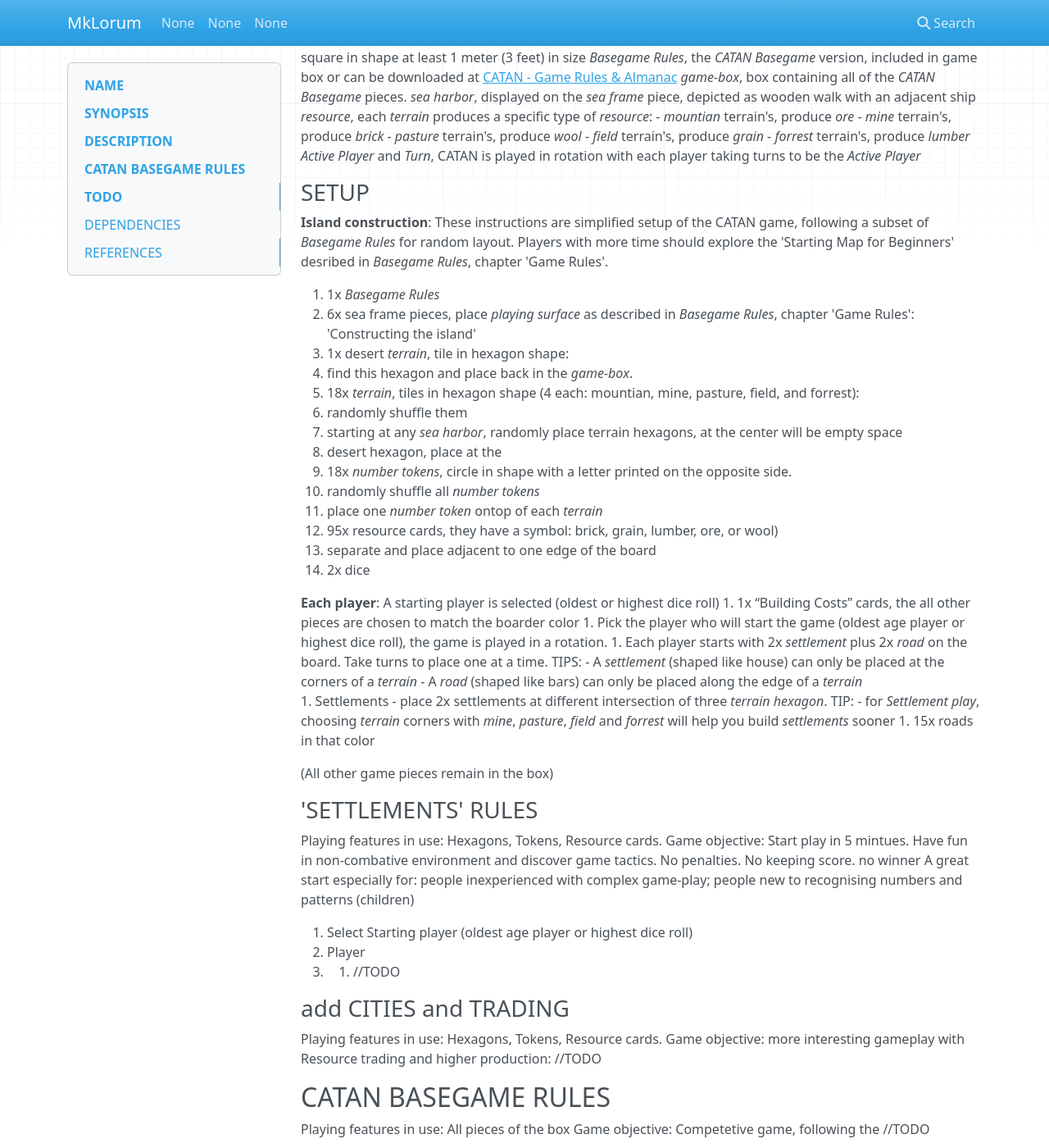
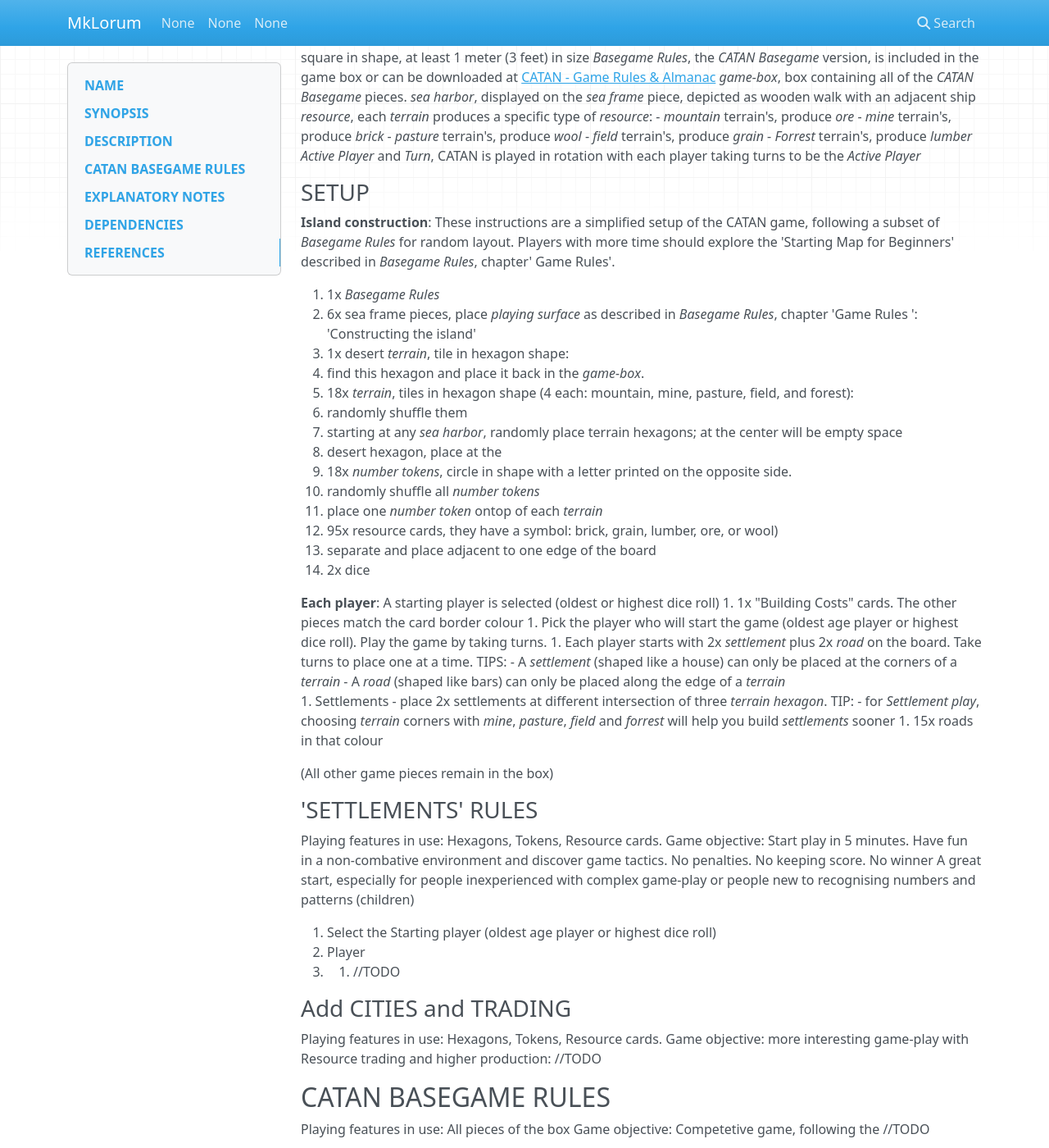
Before and after one commit to dank8/MinimumViableOperate, an MkDocs documentation site: the page built from docs/com.catan/basegame-mvo.md, in a window 1280 px wide and 1400 px high, scrolled down 407 px. Shown: the whole window at 82% size. Built offline with MkDocs 1.6.1, drawn with Linux system fonts in a browser that asks for light colours; nearby versions of some CDN libraries; some of the changed text lies outside the part shown.

Commit message:
plain english and correct grammar and spelling

```diff
--- a/docs/com.catan/basegame-mvo.md
+++ b/docs/com.catan/basegame-mvo.md
@@ -1,40 +1,40 @@
 ## NAME
- CATAN Basegame, a minimum viable operating instruction for package catan
+ CATAN Basegame, a minimum viable operating instruction for package Catan
 
 ## SYNOPSIS
 none
 
 ## DESCRIPTION
-Working examples of how to start playing CATAN Basegame in less than 5 minutes.
+How to start playing CATAN Basegame in less than 5 minutes.
 
 > "Picture youreself in the era of discoeries: after a long voyage of great deprivation, your ships have finally reached the coast of an uncharted island. Its name shall be Catan!" [catan.com, 2023][1]
 
 ### Terms and concepts
 *CATAN Basegame*, the original version of CATAN board game
-*playing surface*, a flat and stable surface area, square in shape at least 1 meter (3 feet) in size
-*Basegame Rules*, the *CATAN Basegame* version, included in game box or can be downloaded  at [CATAN - Game Rules & Almanac][1]
+*playing surface*, a flat and stable surface area, square in shape, at least 1 meter (3 feet) in size
+*Basegame Rules*, the *CATAN Basegame* version, is included in the game box or can be downloaded  at [CATAN - Game Rules & Almanac][1]
 *game-box*, box containing all of the *CATAN Basegame* pieces.
 *sea harbor*, displayed on the *sea frame* piece, depicted as wooden walk with an adjacent ship
 *resource*, each *terrain* produces a specific type of *resource*:
-- *mountian* terrain's, produce *ore*
+- *mountain* terrain's, produce *ore*
 - *mine* terrain's, produce *brick*
 - *pasture* terrain's, produce *wool*
 - *field* terrain's, produce *grain*
-- *forrest* terrain's, produce *lumber*
+- *Forrest* terrain's, produce *lumber*
 *Active Player* and *Turn*, CATAN is played in rotation with each player taking turns to be the *Active Player*
 
 ### SETUP
 
 **Island construction**:
-These instructions are simplified setup of the CATAN game, following a subset of *Basegame Rules* for random layout. Players with more time should explore the 'Starting Map for Beginners' desribed in *Basegame Rules*, chapter 'Game Rules'.
+These instructions are a simplified setup of the CATAN game, following a subset of *Basegame Rules* for random layout. Players with more time should explore the 'Starting Map for Beginners' described in *Basegame Rules*, chapter' Game Rules'.
 
 1. 1x *Basegame Rules*
-1. 6x sea frame pieces, place *playing surface* as described in *Basegame Rules*, chapter 'Game Rules': 'Constructing the island'
+1. 6x sea frame pieces, place *playing surface* as described in *Basegame Rules*, chapter 'Game Rules ': 'Constructing the island'
 1. 1x desert *terrain*, tile in hexagon shape:
-   - find this hexagon and place back in the *game-box*.
-1. 18x *terrain*, tiles in hexagon shape (4 each: mountian, mine, pasture, field, and forrest):
+   - find this hexagon and place it back in the *game-box*.
+1. 18x *terrain*, tiles in hexagon shape (4 each: mountain, mine, pasture, field, and forest):
    - randomly shuffle them
-   - starting at any *sea harbor*, randomly place terrain hexagons, at the center will be empty space
+   - starting at any *sea harbor*, randomly place terrain hexagons; at the center will be empty space
    - desert hexagon, place at the
 1. 18x *number tokens*, circle in shape with a letter printed on the opposite side.
    - randomly shuffle all *number tokens*
@@ -45,29 +45,29 @@ These instructions are simplified setup of the CATAN game, following a subset of
 
 **Each player**:
 A starting player is selected (oldest or highest dice roll)
-1. 1x “Building Costs” cards, the all other pieces are chosen to match the boarder color
-1. Pick the player who will start the game (oldest age player or highest dice roll), the game is played in a rotation.
+1. 1x "Building Costs" cards. The other pieces match the card border colour
+1. Pick the player who will start the game (oldest age player or highest dice roll). Play the game by taking turns.
 1. Each player starts with 2x *settlement* plus 2x *road* on the board. Take turns to place one at a time. TIPS:
-   - A *settlement* (shaped like house) can only be placed at the corners of a *terrain*
+   - A *settlement* (shaped like a house) can only be placed at the corners of a *terrain*
    - A *road* (shaped like bars) can only be placed along the edge of a *terrain*
 1. Settlements
    - place 2x settlements at different intersection of three *terrain hexagon*. TIP:
      - for *Settlement play*, choosing *terrain* corners with *mine*, *pasture*, *field* and *forrest* will help you build *settlements* sooner
-1. 15x roads in that color
+1. 15x roads in that colour
 
 (All other game pieces remain in the box)
 
 ### 'SETTLEMENTS' RULES
 Playing features in use: Hexagons, Tokens, Resource cards.
-Game objective: Start play in 5 mintues. Have fun in non-combative environment and discover game tactics. No penalties. No keeping score. no winner A great start especially for: people inexperienced with complex game-play; people new to recognising numbers and patterns (children)
+Game objective: Start play in 5 minutes. Have fun in a non-combative environment and discover game tactics. No penalties. No keeping score. No winner A great start, especially for people inexperienced with complex game-play or people new to recognising numbers and patterns (children)
 
-1. Select Starting player (oldest age player or highest dice roll)
+1. Select the Starting player (oldest age player or highest dice roll)
 1. Player
 2. 1. //TODO
 
-### add CITIES and TRADING
+### Add CITIES and TRADING
 Playing features in use: Hexagons, Tokens, Resource cards.
-Game objective: more interesting gameplay with Resource trading and higher production:
+Game objective: more interesting game-play with Resource trading and higher production:
 //TODO
 
 ## CATAN BASEGAME RULES
@@ -75,9 +75,9 @@ Playing features in use: All pieces of the box
 Game objective: Competetive game, following the
 //TODO
 
-### EXPLANATORY NOTES
+## EXPLANATORY NOTES
 
-1. # ️TODO
+1. [NONE]
 
 ## DEPENDENCIES
 
```
Also changed, not shown: !-mvo.md (+4 -4 lines), README.md (+44 -45 lines), docs/com.git-scm/git-mvo.md (+91 -59 lines), docs/com.github/gh-mvo.md (+14 -6 lines), docs/org.gnu/sed-mvo.md (+17 -15 lines), docs/org.opengroup/scripting-mvo.md (+14 -13 lines).
